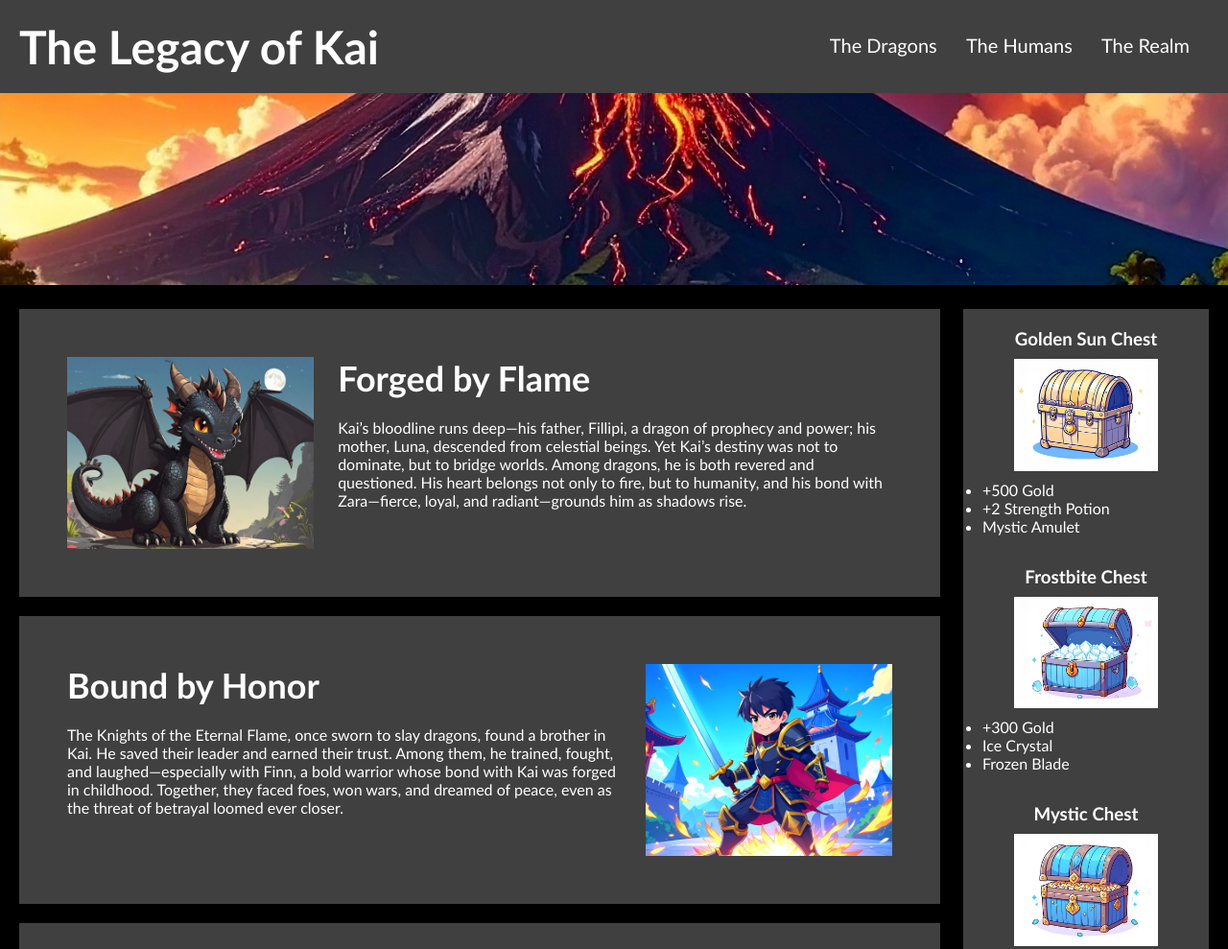
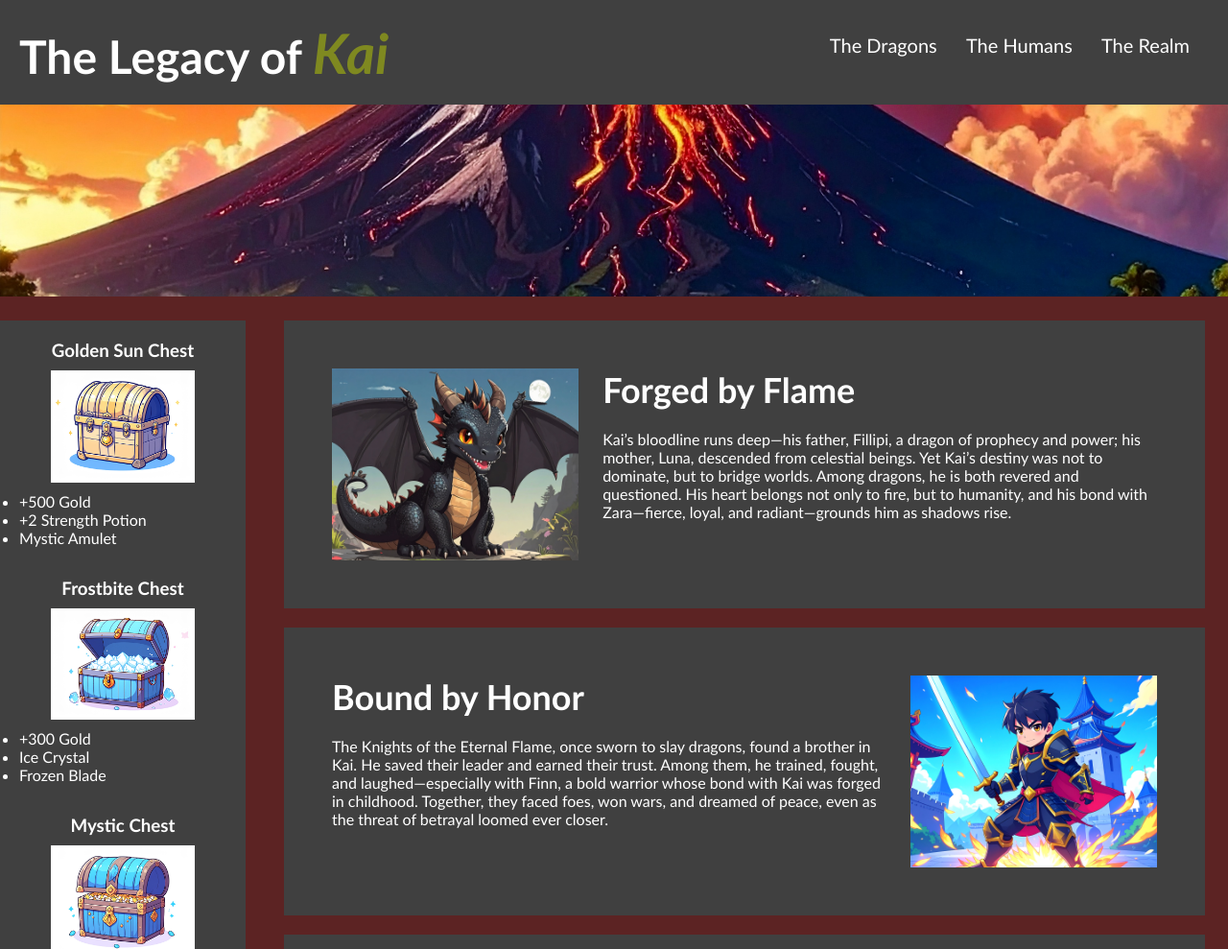
Before and after one commit to FSpitzock/Code_Refactor, a plain HTML site: page index.html in a window 1280 px wide. Shown: the top 989 px of the page at 96% size. Drawn offline with Linux system fonts and the light colour scheme.

Commit message:
first attempt to push code

```diff
--- a/assets/css/style.css
+++ b/assets/css/style.css
@@ -5,8 +5,8 @@
 }
 
 body {
-  background-color: #000000;
-}
+  background-color: #5c2323;
+} /*changed background color from black to #5c2323*/
 
 .header {
   padding: 20px;
@@ -32,6 +32,12 @@ body {
   font-family: "Gill Sans", "Gill Sans MT", Calibri, "Trebuchet MS", sans-serif;
   font-size: 20px;
 }
+
+.header .kai {
+  font-style: italic;
+  font-size: larger ;
+  color:rgba(157, 173, 18, 0.679) ;
+} /*added style to the word Kai*/
 
 .header div ul {
   list-style-type: none;
@@ -80,7 +86,7 @@ p {
   margin-right: 20px;
   padding: 20px;
   clear: both;
-  float: right;
+  float: left;
   width: 20%;
   height: 100%;
   font-family: "Gill Sans", "Gill Sans MT", Calibri, "Trebuchet MS", sans-serif;
--- a/index.html
+++ b/index.html
@@ -1,9 +1,10 @@
 <!DOCTYPE html>
+<!--First capstone project for UCF Split Stack Front End Track! Frank Spitzock-->
 <html lang="en-us">
   <head>
     <meta charset="UTF-8" />
     <link rel="stylesheet" href="./assets/css/style.css" />
-    <title>website</title>
+    <title>Kai's Legacy</title><!--changed from 'website' to 'Kai's Legacy'-->
   </head>
 
   <body>
```
